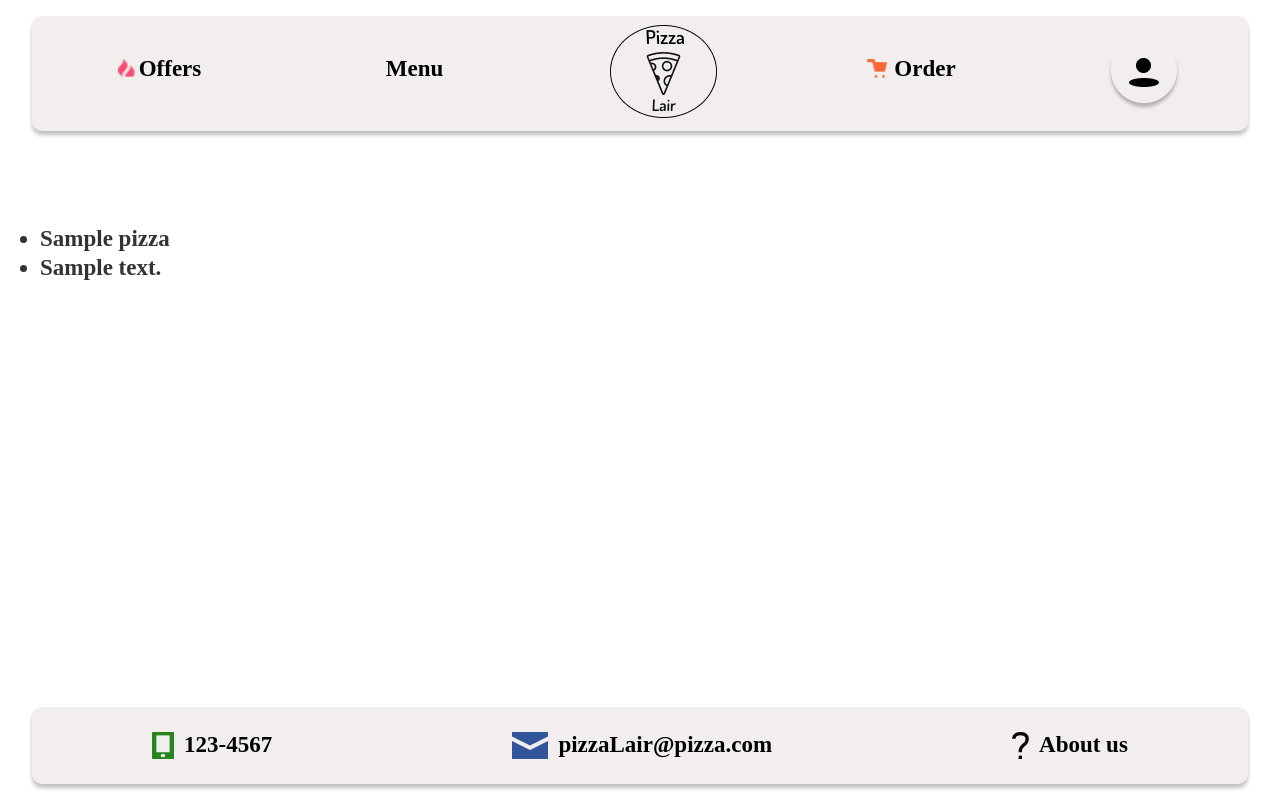
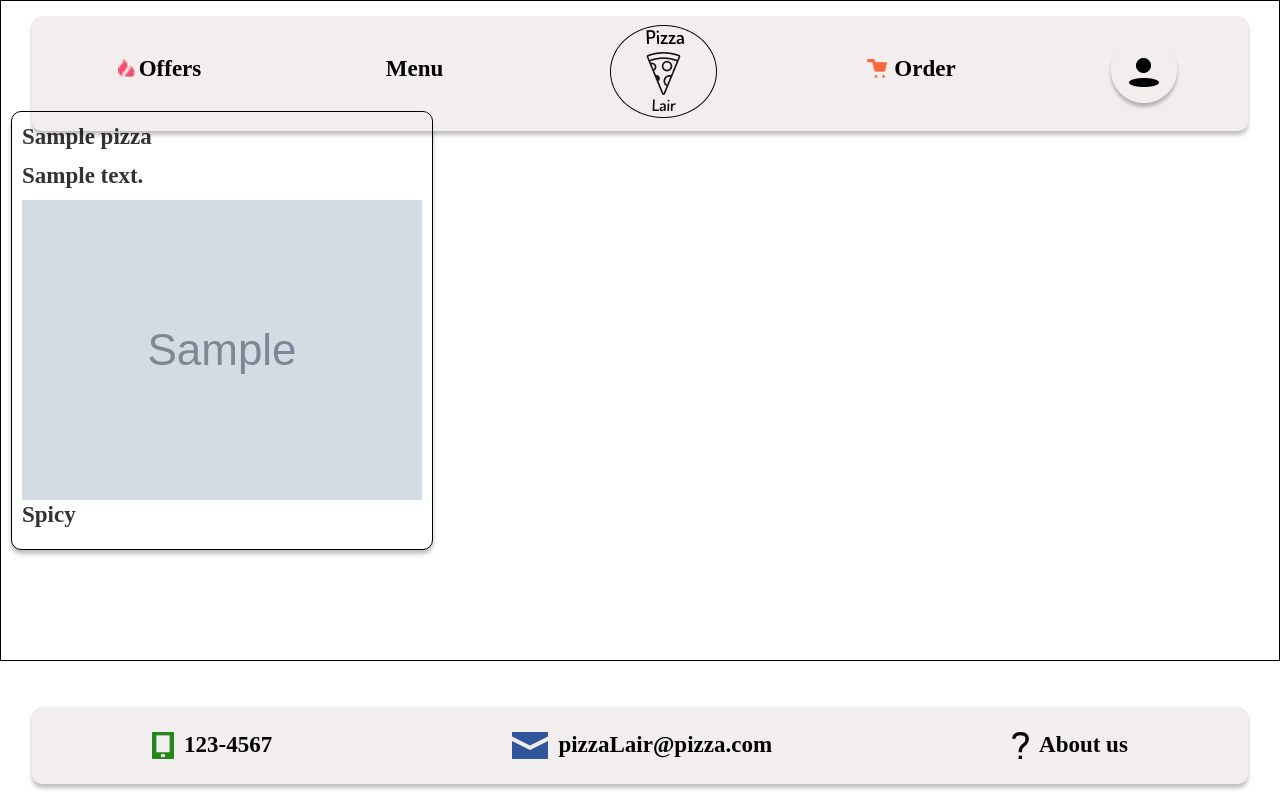
Before and after one commit to bjarkiivars/CandyQueen, a Django app: page /menu/ in a window 1280 px wide. Run offline with Django 4.2, Linux system fonts and the light colour scheme; tables that the repository leaves empty hold one stand-in row (values such as "Sample post"); grey boxes marked "Sample" are stand-in pictures; some libraries are stand-ins or nearby versions.

Commit message:
displayed pizzas in menu

```diff
--- a/pizzafront/templates/index.html
+++ b/pizzafront/templates/index.html
@@ -13,8 +13,8 @@
     <!-- Latest compiled JavaScript -->
     <script src="https://maxcdn.bootstrapcdn.com/bootstrap/3.4.1/js/bootstrap.min.js"></script>
 
-    <link rel="stylesheet" type="text/css" href="{% static 'css/style.css' %}"/>
-    <script src="{% static 'js/app.js' %}"></script>
+    <link rel="stylesheet" type="text/css" href="{% static 'css/style.css' %}?v=1"/>
+    <script src="{% static 'js/app.js' %}?v=1"></script>
 
     <meta name="authors" content="Bjarki, Axel og Bjarni">
     <meta name="description" content="Pizza Application">
@@ -56,17 +56,35 @@
                     <img class="AvatarIcon" src="{% static 'img/AvatarIcon.png' %}" alt="Small Avatar Icon">
                 </a>
             </div>
+            <!-- if Pizza ..-->
+            <!--
+            <div id="navFilter>
+                ..... filter ...
+
+            </div>
+            -->
+        </div>
+
+        <div id="contentBody">
+            <!-- populate body content -->
+
+            {% for unit in Pizza %}
+                <div class="pizza" data-name="{{ unit.name }}" data-img="{{ unit.pizza_image }}" data-id="{{ unit.id }}">
+                    <p>{{ unit.name }}</p>
+                    <p>{{ unit.description }}</p>
+                    <img src="" alt="pizza" id="img-{{ unit.id }}">
+                    {% if unit.pizza_type_id %}
+                        {% if unit.pizza_type_id == 1 %}
+                            <p>Spicy</p>
+                        {% else %}
+                            <p>Vegan</p>
+                        {% endif %}
+                    {% endif %}
+                </div>
+            {% endfor %}
 
         </div>
-        <div id="contentBody">
-            <!-- populate body content -->
-            <ul>
-            {% for unit in Pizza %}
-                <li> {{unit.name}} </li>
-                <li> {{unit.description}} </li>
-            {% endfor %}
-            </ul>
-        </div>
+
         <div id="footer">
             <div id="pizzaPhone">
                 <img class="PhoneIcon" src="{% static 'img/PhoneIcon.png' %}" alt="Phone Icon">
--- a/static/css/style.css
+++ b/static/css/style.css
@@ -25,6 +25,8 @@ html, body {
     top: 2%;
     border-radius: 10px;
     box-shadow: 0px 4px 4px rgba(0, 0, 0, 0.25);
+    /* The z-index indicates which item will appear higher: */
+    z-index: 100;
 }
 
 #navigation a {
@@ -67,13 +69,30 @@ html, body {
     margin-bottom: 10px;
 }
 
+/*---------------------------------------------- Navigation END ----------------------------------------*/
+
+/* content body */
 #contentBody {
-    position: fixed;
-    top: 28%;
+    display: flex;
+    border: 1px solid black;
+    flex-wrap: wrap;
+    padding: 100px 0; /* add padding to give space between contentBody and navigation/footer */
+
 }
 
-/*---------------------------------------------- Navigation END ----------------------------------------*/
+/* For each pizza in the content body */
+.pizza {
+    flex-basis: calc(33.33% - 20px);
+    box-sizing: border-box;
+    padding: 10px;
+    margin: 10px;
+    border: 1px solid black;
+    background: #FFFFFF;
+    box-shadow: 0px 4px 4px rgba(0, 0, 0, 0.25);
+    border-radius: 10px;
+}
 
+/*---------------------------------------------- ContentBody END ----------------------------------------*/
 
 /* Footer */
 #footer {
@@ -90,6 +109,8 @@ html, body {
     bottom: 2%;
     border-radius: 10px;
     box-shadow: 0px 4px 4px rgba(0, 0, 0, 0.25);
+    /* The z-index indicates which item will appear higher: */
+    z-index: 100;
 }
 
 #footer div, #navigation div {
--- a/static/js/app.js
+++ b/static/js/app.js
@@ -0,0 +1,10 @@
+// Retrieve Each pizza image from the Content body to be able to display the pizzas.
+document.addEventListener('DOMContentLoaded', function() {
+    const pizzaList = document.querySelectorAll('.pizza');
+    pizzaList.forEach((pizza) => {
+        const img = pizza.dataset.img;
+        const id = pizza.dataset.id;
+        const imgElm = pizza.querySelector(`#img-${id}`);
+        imgElm.src = `/static/img/${img}`;
+    });
+});
```
